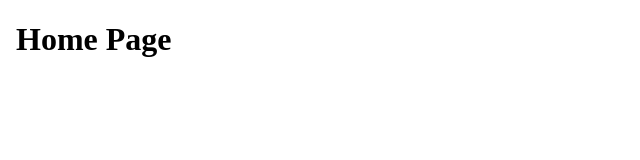
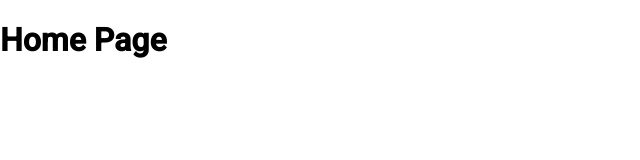
Before and after one commit to cjelliott72/FractalExplorer, an Angular app in the folder FractalExplorer.Web/ClientApp/: page /home in a window 1280 px wide. Shown: the top 160 px of the page, without its empty margins (0-640 px from the left). Built offline with nearby package versions, Linux system fonts and the light colour scheme.

Commit message:
installed Angular Material extensions

```diff
--- a/FractalExplorer.Web/ClientApp/angular.json
+++ b/FractalExplorer.Web/ClientApp/angular.json
@@ -20,8 +20,11 @@
             "main": "src/main.ts",
             "polyfills": "src/polyfills.ts",
             "tsConfig": "src/tsconfig.app.json",
-            "assets": ["src/assets"],
+            "assets": [
+              "src/assets"
+            ],
             "styles": [
+              "./node_modules/@angular/material/prebuilt-themes/indigo-pink.css",
               "src/styles.css"
             ],
             "scripts": []
@@ -70,16 +73,26 @@
             "polyfills": "src/polyfills.ts",
             "tsConfig": "src/tsconfig.spec.json",
             "karmaConfig": "src/karma.conf.js",
-            "styles": ["styles.css"],
+            "styles": [
+              "./node_modules/@angular/material/prebuilt-themes/indigo-pink.css",
+              "styles.css"
+            ],
             "scripts": [],
-            "assets": ["src/assets"]
+            "assets": [
+              "src/assets"
+            ]
           }
         },
         "lint": {
           "builder": "@angular-devkit/build-angular:tslint",
           "options": {
-            "tsConfig": ["src/tsconfig.app.json", "src/tsconfig.spec.json"],
-            "exclude": ["**/node_modules/**"]
+            "tsConfig": [
+              "src/tsconfig.app.json",
+              "src/tsconfig.spec.json"
+            ],
+            "exclude": [
+              "**/node_modules/**"
+            ]
           }
         },
         "server": {
@@ -125,7 +138,9 @@
           "builder": "@angular-devkit/build-angular:tslint",
           "options": {
             "tsConfig": "e2e/tsconfig.e2e.json",
-            "exclude": ["**/node_modules/**"]
+            "exclude": [
+              "**/node_modules/**"
+            ]
           }
         }
       }
--- a/FractalExplorer.Web/ClientApp/package.json
+++ b/FractalExplorer.Web/ClientApp/package.json
@@ -13,10 +13,12 @@
   "private": true,
   "dependencies": {
     "@angular/animations": "8.2.14",
+    "@angular/cdk": "~8.2.3",
     "@angular/common": "8.2.14",
     "@angular/compiler": "8.2.14",
     "@angular/core": "8.2.14",
     "@angular/forms": "8.2.14",
+    "@angular/material": "^8.2.3",
     "@angular/platform-browser": "8.2.14",
     "@angular/platform-browser-dynamic": "8.2.14",
     "@angular/platform-server": "8.2.14",
@@ -24,6 +26,7 @@
     "@nguniversal/module-map-ngfactory-loader": "8.0.0-rc.1",
     "aspnet-prerendering": "^3.0.1",
     "core-js": "^2.6.5",
+    "hammerjs": "^2.0.8",
     "jquery": "3.4.1",
     "oidc-client": "^1.9.0",
     "popper.js": "^1.14.3",
--- a/FractalExplorer.Web/ClientApp/src/app/app.module.ts
+++ b/FractalExplorer.Web/ClientApp/src/app/app.module.ts
@@ -7,6 +7,7 @@
 import { AppRoutingModule } from './app.routing.module';
 import { HomeComponent } from './components/home/home.component';
 import { ParametersComponent } from './components/parameters/parameters.component';
+import { BrowserAnimationsModule } from '@angular/platform-browser/animations';
 
 @NgModule({
   declarations: [
@@ -19,6 +20,7 @@
     HttpClientModule,
     ReactiveFormsModule,
     AppRoutingModule,
+    BrowserAnimationsModule,
   ],
   providers: [],
   bootstrap: [AppComponent]
--- a/FractalExplorer.Web/ClientApp/src/index.html
+++ b/FractalExplorer.Web/ClientApp/src/index.html
@@ -7,7 +7,9 @@
 
     <meta name="viewport" content="width=device-width, initial-scale=1" />
     <link rel="icon" type="image/x-icon" href="favicon.ico" />
-  </head>
+      <link href="https://fonts.googleapis.com/css?family=Roboto:300,400,500&display=swap" rel="stylesheet">
+    <link href="https://fonts.googleapis.com/icon?family=Material+Icons" rel="stylesheet">
+</head>
   <body>
     <app-root>Loading...</app-root>
   </body>
--- a/FractalExplorer.Web/ClientApp/src/main.ts
+++ b/FractalExplorer.Web/ClientApp/src/main.ts
@@ -1,3 +1,4 @@
+import 'hammerjs';
 import { enableProdMode } from '@angular/core';
 import { platformBrowserDynamic } from '@angular/platform-browser-dynamic';
 
--- a/FractalExplorer.Web/ClientApp/src/styles.css
+++ b/FractalExplorer.Web/ClientApp/src/styles.css
@@ -1 +1,4 @@
 /* You can add global styles to this file, and also import other style files */
+
+html, body { height: 100%; }
+body { margin: 0; font-family: Roboto, "Helvetica Neue", sans-serif; }
```
Also changed, not shown: 1 other file (tests, documents, lock files or other folders).
